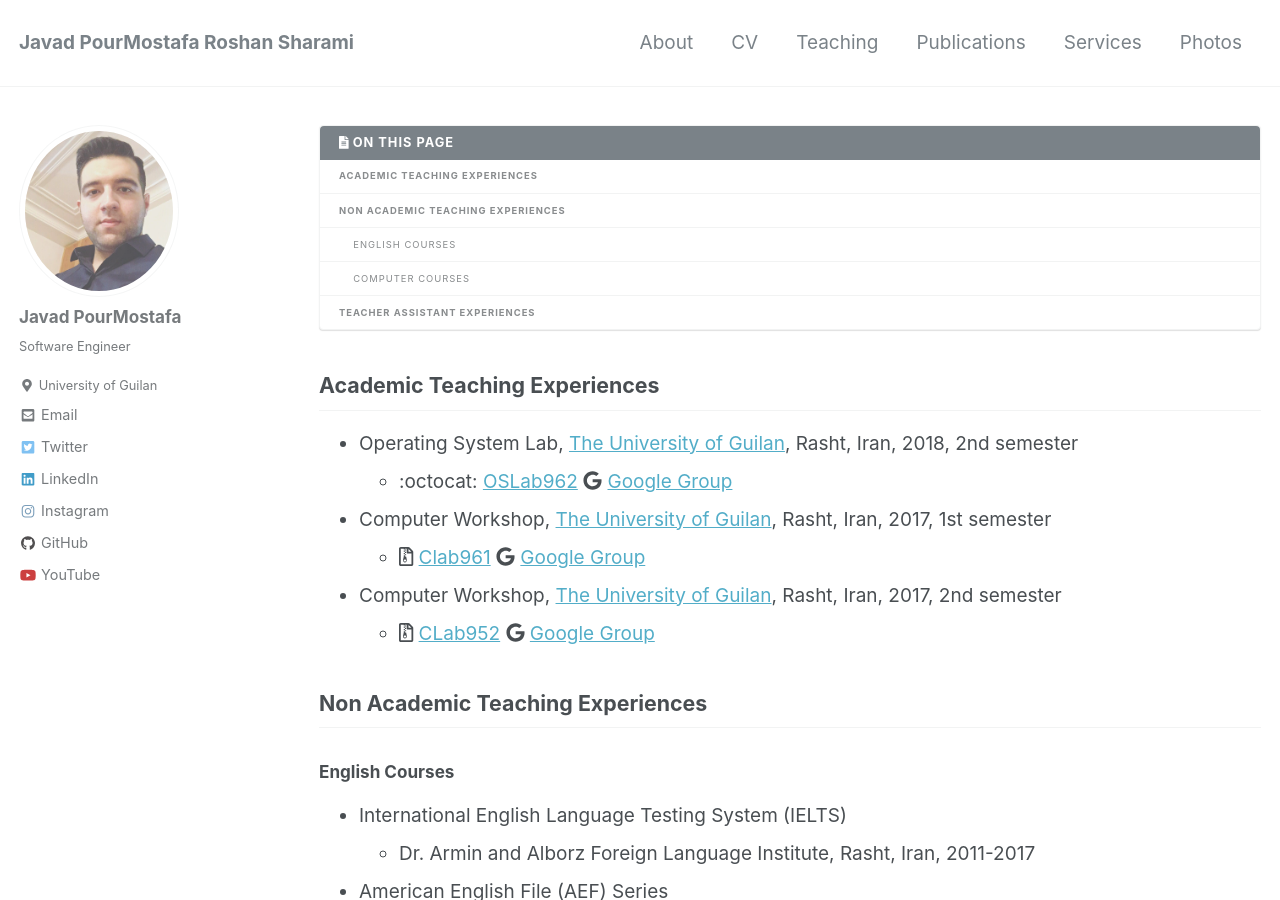
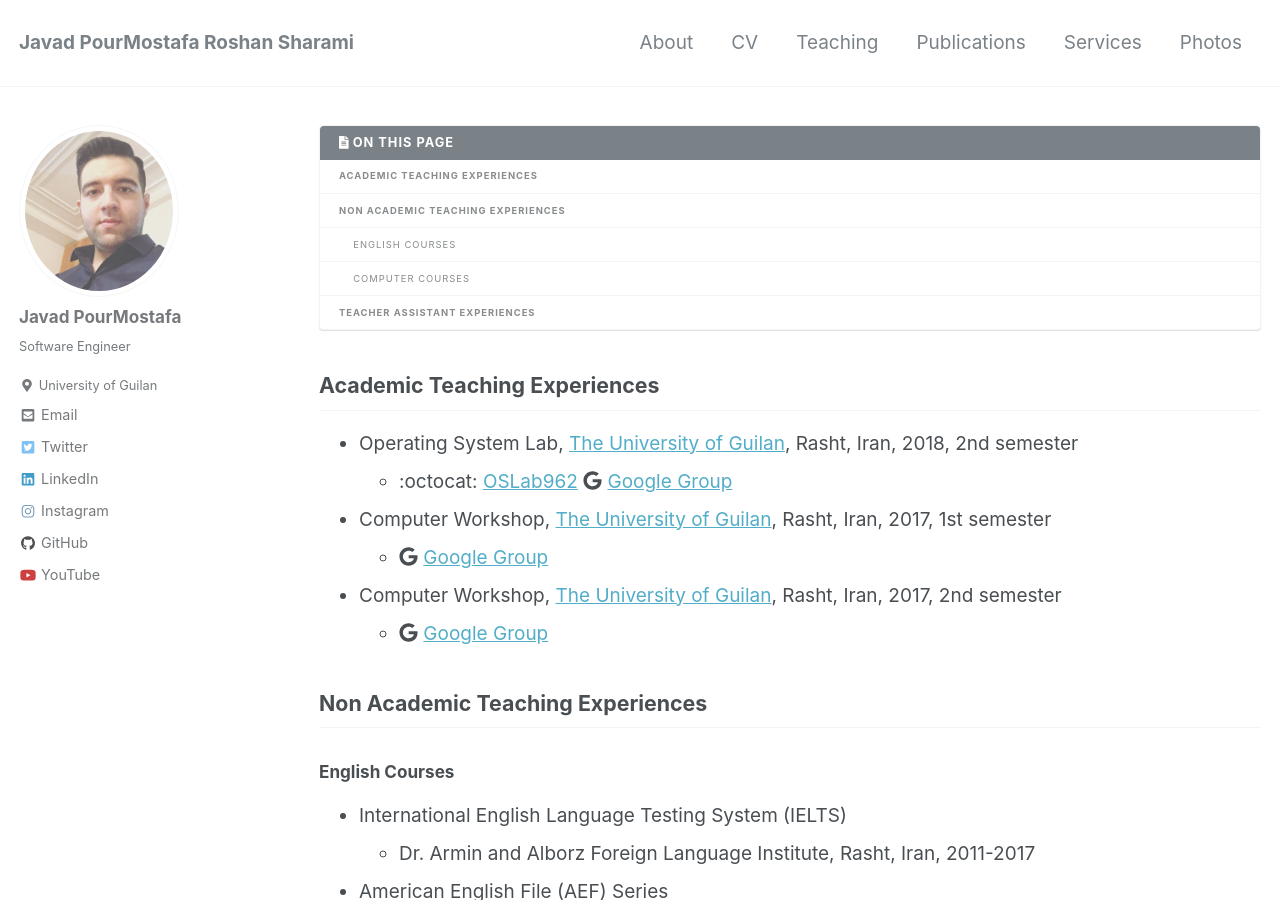
Before and after one commit to JoyeBright/JoyeBright.github.io, a Jekyll site: the page built from _pages/teaching.md, in a window 1280 px wide and 900 px high. Built offline with Jekyll 4.4.1, drawn with Linux system fonts in a browser that asks for light colours; nearby versions of some CDN libraries.

Commit message:
teaching

```diff
--- a/_pages/teaching.md
+++ b/_pages/teaching.md
@@ -12,9 +12,9 @@
 *   Operating System Lab, [The University of Guilan](http://ce.guilan.ac.ir), Rasht, Iran, 2018, 2nd semester
     *   :octocat: [OSLab962](https://github.com/JoyeBright/OSLab962) <i class="fab fa-google"></i> [Google Group](https://groups.google.com/forum/#!forum/oslab962)
 *   Computer Workshop, [The University of Guilan](http://ce.guilan.ac.ir), Rasht, Iran, 2017, 1st semester
-    *   <i class="far fa-file-archive"></i> [Clab961](#) <i class="fab fa-google"></i> [Google Group](https://groups.google.com/forum/#!forum/clab961)
+    *   <i class="fab fa-google"></i> [Google Group](https://groups.google.com/forum/#!forum/clab961)
 *   Computer Workshop, [The University of Guilan](http://ce.guilan.ac.ir), Rasht, Iran, 2017, 2nd semester
-    *   <i class="far fa-file-archive"></i> [CLab952](#) <i class="fab fa-google"></i> [Google Group](https://groups.google.com/forum/#!forum/clab952)
+    *   <i class="fab fa-google"></i> [Google Group](https://groups.google.com/forum/#!forum/clab952)
 
 ## Non Academic Teaching Experiences
 ### English Courses
```
